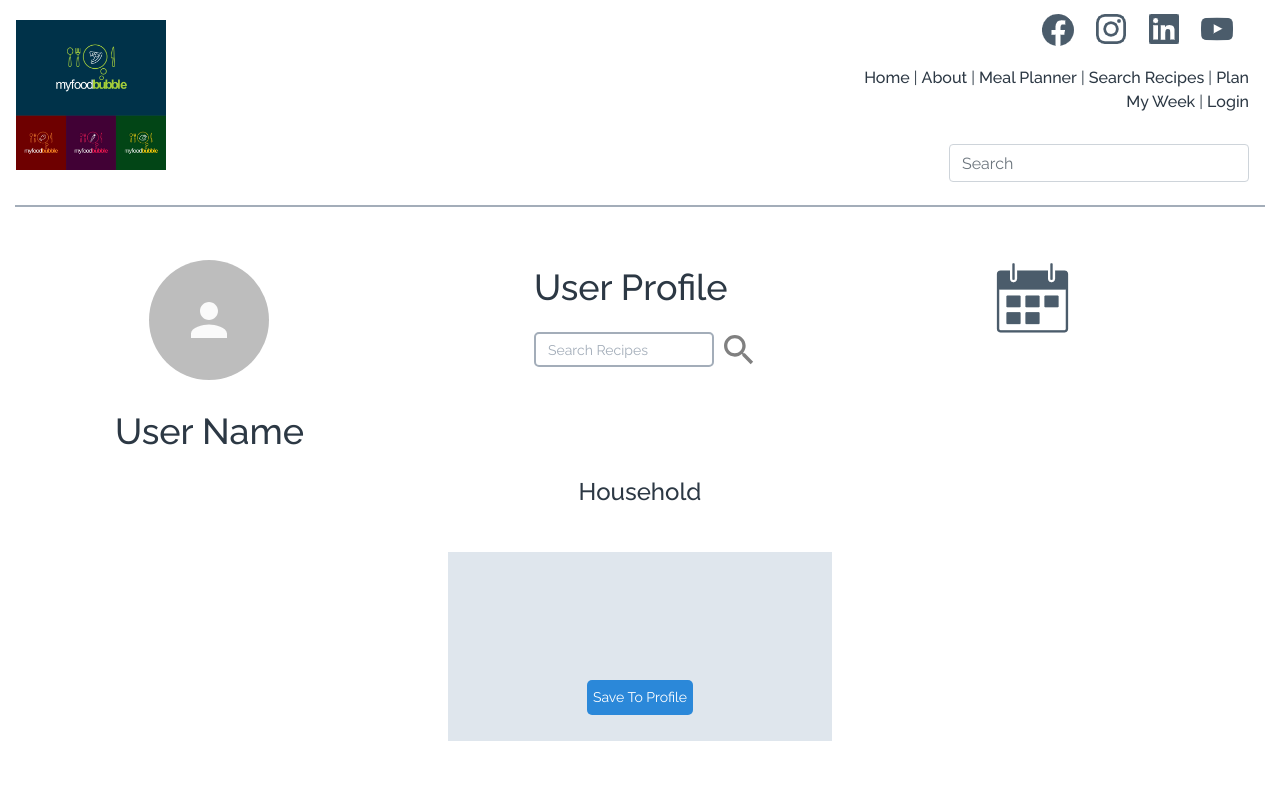
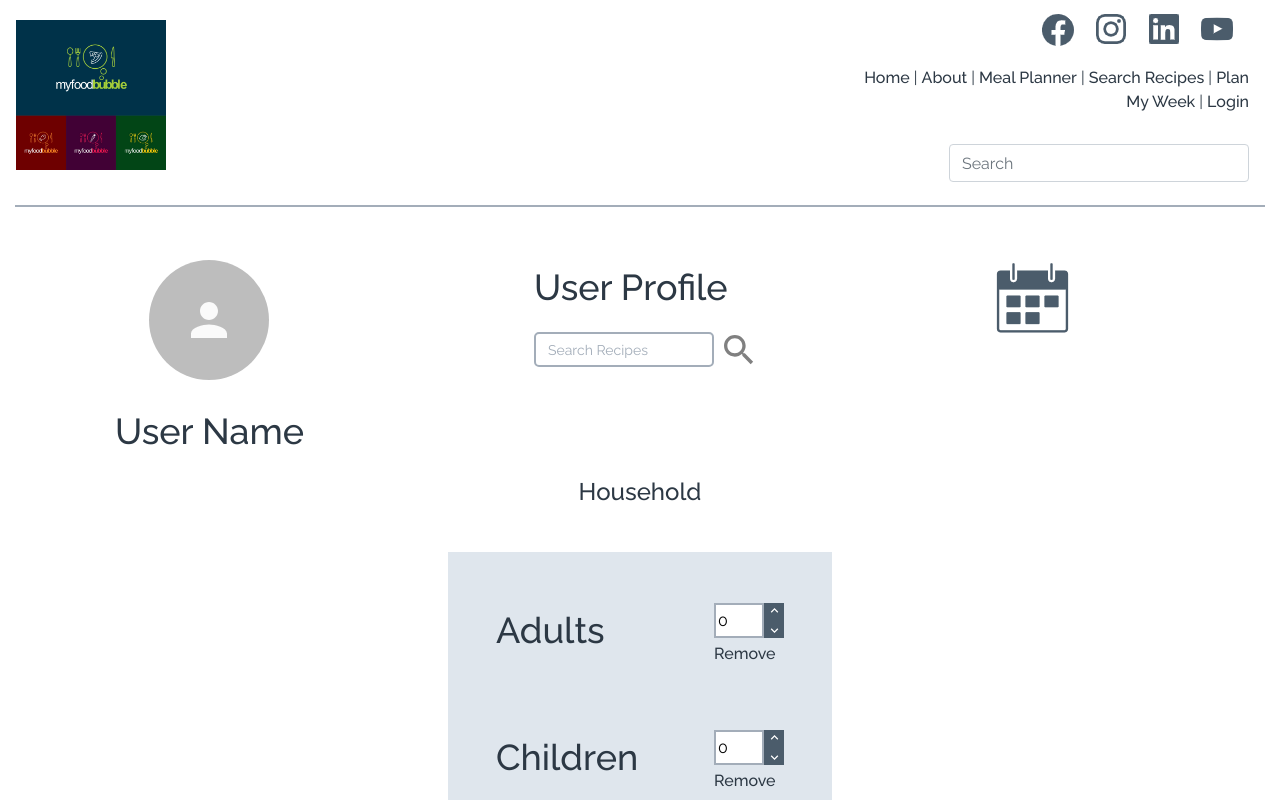
Before and after one commit to ammarjussa/foodbubble, a React (Create React App) app: page /household in a window 1280 px wide. Shown: the top 800 px of the page. Built offline with nearby package versions, Linux system fonts and the light colour scheme.

Commit message:
Household page done

```diff
--- a/src/assets/styles/_components.scss
+++ b/src/assets/styles/_components.scss
@@ -169,6 +169,13 @@
       margin-left: 35%;
       margin-right: 35%;
       margin-bottom: 20%;
+    }
+
+    .remove {
+      &:hover {
+        cursor: pointer;
+        text-decoration: underline;
+      }
     }
   }
 }
--- a/src/components/UserProfile/Household.js
+++ b/src/components/UserProfile/Household.js
@@ -1,12 +1,20 @@
 import React, { useState } from 'react';
 import UserProfileHeader from '../common/UserProfileHeader';
 import { useHistory } from 'react-router-dom';
+import CounterComponent from '../common/CounterComponent';
 
 const Household = () => {
   const history = useHistory();
 
+  const [adults, setAdults] = useState(0);
+  const [children, setChildren] = useState(0);
+
   const SaveAction = (e) => {
     e.preventDefault();
+    if (adults < 0 || children < 0) {
+      alert('Adults and Children must be zero or greater');
+    }
+    console.log(adults, children);
     history.push('/experience');
   };
 
@@ -16,7 +24,39 @@ const Household = () => {
       <div className="d-flex flex-column align-items-center profile-options">
         <p className="secondary-title">Household</p>
         <div className="options-table">
-          <div className="options-layout"></div>
+          <div className="ml-5 mr-5 mb-5 pb-5">
+            <div className="d-flex align-items-start justify-content-between">
+              <p className="main-title">Adults</p>
+              <div>
+                <CounterComponent
+                  number={adults}
+                  onClickInc={() => setAdults(adults + 1)}
+                  onClickDec={() => {
+                    setAdults(adults - 1);
+                  }}
+                />
+                <p onClick={() => setAdults(0)} className="normal-label remove mt-1">
+                  Remove
+                </p>
+              </div>
+            </div>
+            <div className="mt-5"></div>
+            <div className="d-flex align-items-start justify-content-between">
+              <p className="main-title">Children</p>
+              <div>
+                <CounterComponent
+                  number={children}
+                  onClickInc={() => setChildren(children + 1)}
+                  onClickDec={() => {
+                    setChildren(children - 1);
+                  }}
+                />
+                <p onClick={() => setChildren(0)} className="normal-label remove mt-1">
+                  Remove
+                </p>
+              </div>
+            </div>
+          </div>
           <button className="secondary-button align-self-center" onClick={SaveAction}>
             Save To Profile
           </button>
--- a/src/components/common/CounterComponent.js
+++ b/src/components/common/CounterComponent.js
@@ -2,15 +2,13 @@ import React, { useState } from 'react';
 import ExpandLessIcon from '@material-ui/icons/ExpandLess';
 import ExpandMoreIcon from '@material-ui/icons/ExpandMore';
 
-const CounterComponent = () => {
-  const [count, setCount] = useState(0);
-
+const CounterComponent = ({ number, onClickInc, onClickDec }) => {
   return (
     <div className="counter d-flex">
-      <input className="primary-input" value={count} />
+      <input className="primary-input" value={number} />
       <div className="d-flex flex-column justify-content-between align-items-center button-container">
-        <ExpandLessIcon className="counter-icon" onClick={() => setCount(count + 1)} />
-        <ExpandMoreIcon className="counter-icon" onClick={() => setCount(count - 1)} />
+        <ExpandLessIcon className="counter-icon" onClick={onClickInc} />
+        <ExpandMoreIcon className="counter-icon" onClick={onClickDec} />
       </div>
     </div>
   );
```
